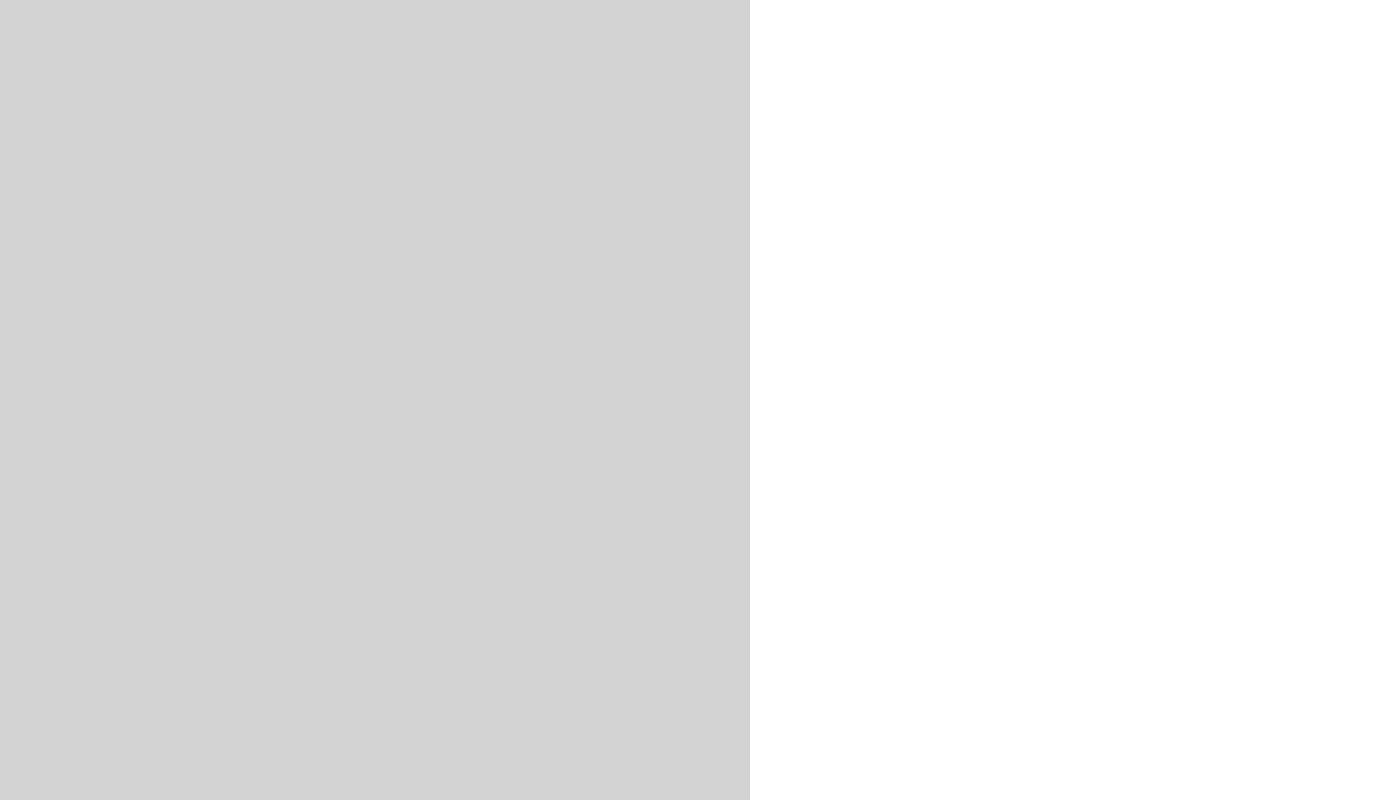
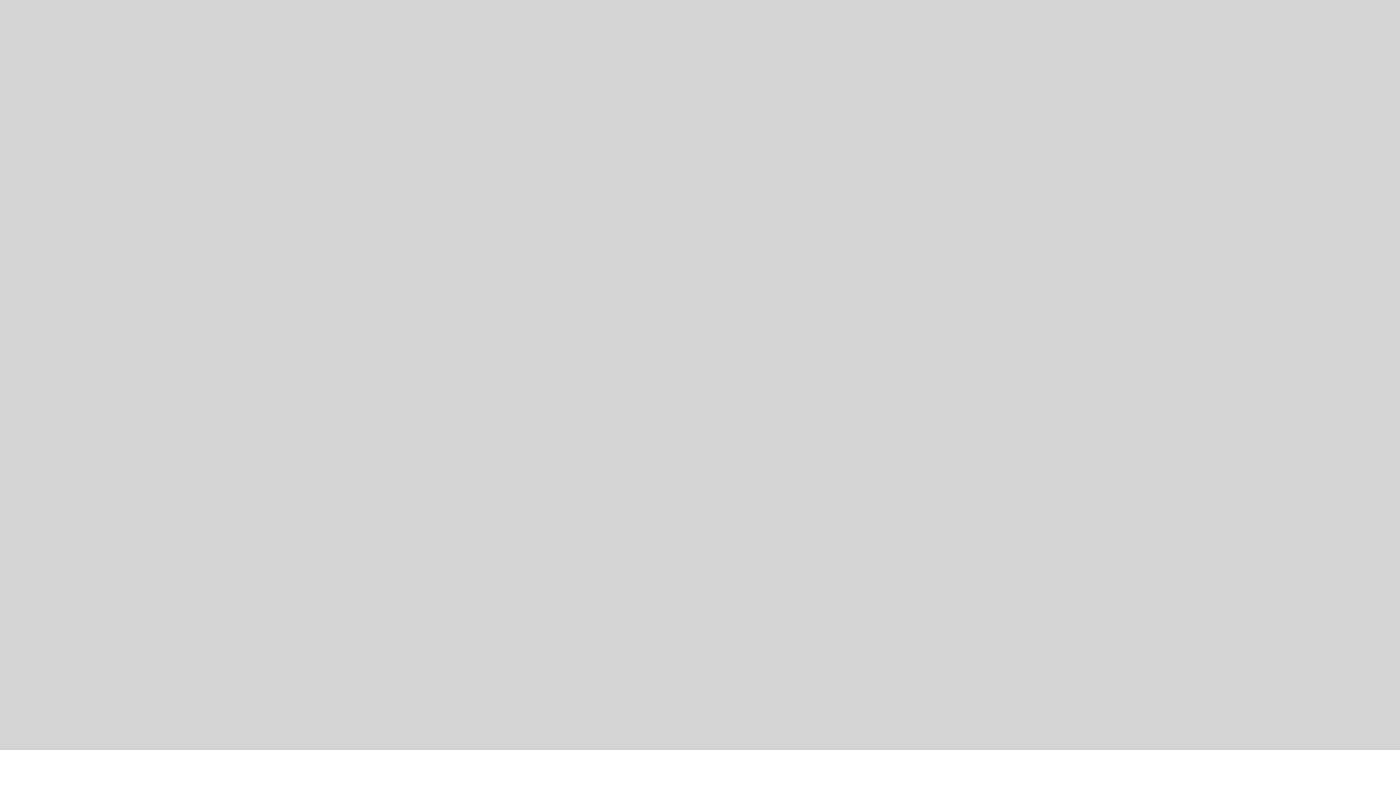
Before and after one commit to rojo7783/rojo7783.github.io, a plain HTML site: page projects/platformer/index.html in a window 1280 px wide. Shown: the top 800 px of the page, 1400 px wide, since content can reach past the window. Drawn offline with nearby package versions, Linux system fonts and the light colour scheme.

Commit message:
update 348

```diff
--- a/projects/platformer/index.html
+++ b/projects/platformer/index.html
@@ -11,7 +11,7 @@
   </head>
 
   <body id="body">
-    <canvas id="canvas" width="750" height="1000"></canvas>
+    <canvas id="canvas" width="1400" height="750"></canvas>
     <img id="cannon" src="images/cannon.png" />
     <img id="player" src="images/halle.png" />
     <img id="projectile" src="images/projectile.png" />
```
